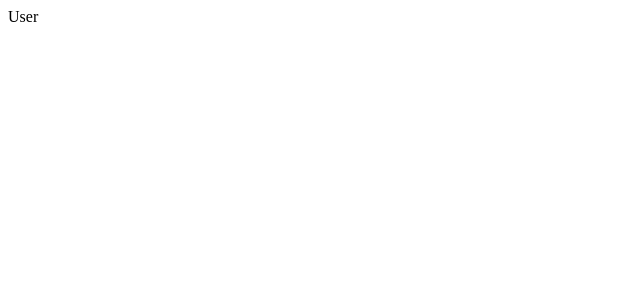
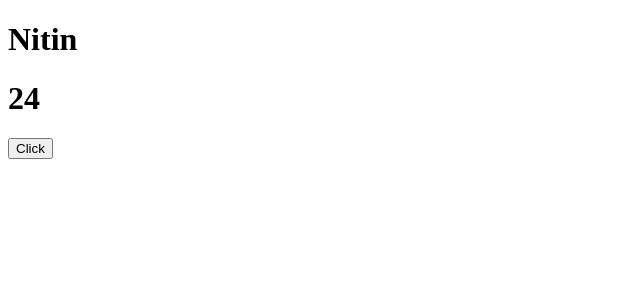
Before and after one commit to NitinTSutar/ts-playground, a React (Vite) app: page / in a window 1280 px wide. Shown: the top 300 px of the page, without its empty margins (0-640 px from the left). Built offline with nearby package versions, Linux system fonts and the light colour scheme.

Commit message:
created button

```diff
--- a/src/App.tsx
+++ b/src/App.tsx
@@ -1,9 +1,15 @@
+import Button from "./Components/Button";
 import User from "./Components/User";
 
 const App = () => {
     return (
         <div>
-            <User name = "Nitin" age={24} inStudent={true}/>
+            <User name="Nitin" age={24} isStudent={true} />
+            <Button
+                label="Click"
+                onClick={() => alert('Button Clicked')}
+                disabled={false}
+            />
         </div>
     );
 };
--- /dev/null
+++ b/src/Components/Button.tsx
@@ -0,0 +1,9 @@
+const Button = ({label, onClick, disabled}: {label: string; onClick: () => void; disabled: boolean;}) => {
+    return (
+        <div>
+            <button onClick={onClick} disabled={disabled}>{label}</button>
+        </div>
+    );
+};
+
+export default Button;
--- a/src/Components/User.tsx
+++ b/src/Components/User.tsx
@@ -1,8 +1,20 @@
+import { FC } from "react";
 
-const User = () => {
-  return (
-    <div>User</div>
-  )
-}
+type UserShape = {
+  name: string;
+  age: number;
+  isStudent: boolean;
+};
 
-export default User
+
+const User:FC<UserShape> = ({ name, age, isStudent }) => {
+    return (
+        <div>
+            <h1>{name}</h1>
+            <h1>{age}</h1>
+            <h1>{isStudent }</h1>
+        </div>
+    );
+};
+
+export default User;
```
Also changed, not shown: 1 other file (tests, documents, lock files or other folders).
